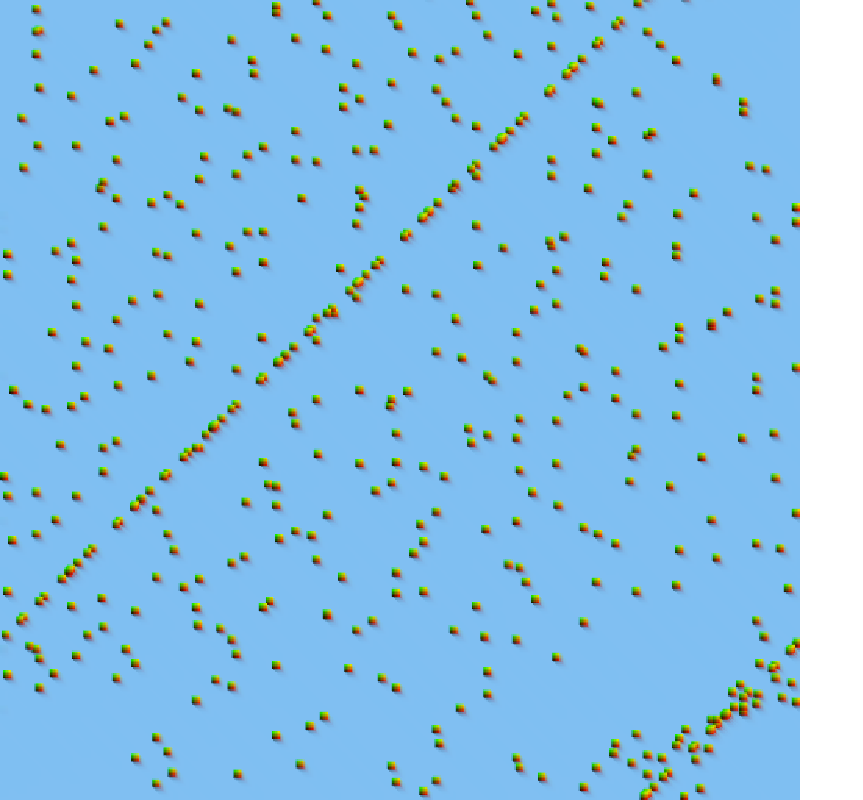
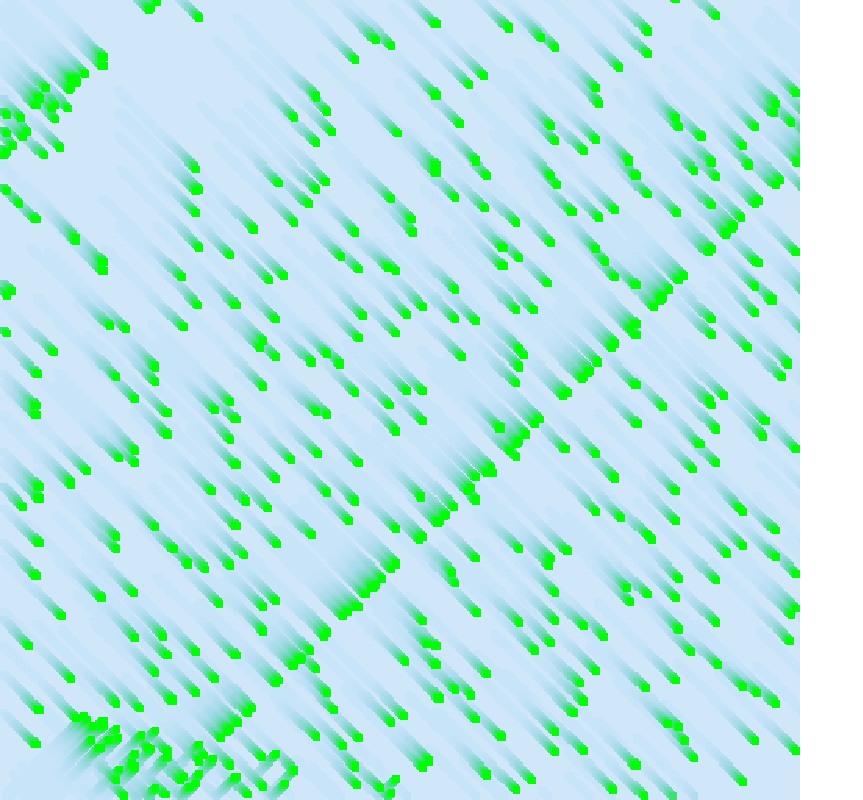
Before and after one commit to Wonshtrum/DITO, a plain HTML site: page index.html in a window 1280 px wide. Shown: the whole page, without its empty margins (0-863 px from the left). Drawn offline with Linux system fonts and the light colour scheme; animation ran at ten frames a second.

Commit message:
FBO, MRT and canvas margin fixed

```diff
--- a/src/game.js
+++ b/src/game.js
@@ -1,27 +1,31 @@
 'use strict';
 
 
-ShaderLib.clear.bind();
-gl.uniform4f(ShaderLib.clear.uniforms.u_color, 0, 0.5, 0.9, 0.5);
-blit(null);
+let mainFBO = new FBO(["main", "obstacle"], 512, 512, gl.RGBA8, gl.RGBA, gl.UNSIGNED_BYTE);
+let lightFBO = new FBO(["main"], 512, 512, gl.RGBA8, gl.RGBA, gl.UNSIGNED_BYTE);
 
-ShaderLib.debug.bind();
-drawQuad(0.2,0.5,0.1,0.1,1,1,1,1);
-batch.flush();
 
 let k = 0;
+let activeTarget = mainFBO.textures.main;
 function update() {
-    ShaderLib.clear.bind();
-    gl.uniform4f(ShaderLib.clear.uniforms.u_color, 0, 0.5, 0.9, 0.5);
-    blit(null);
+    ShaderLib.clearMRT.bind();
+    gl.uniform4f(ShaderLib.clearMRT.uniforms.u_colorF, 0, 0.5, 0.9, 0.2);
+    gl.uniform4f(ShaderLib.clearMRT.uniforms.u_colorB, 1, 1, 1, 1);
+    blit(mainFBO);
 
-    ShaderLib.debug.bind();
-    k++;
-    k %= 500;
+    ShaderLib.obstacle.bind();
+    gl.uniform4f(ShaderLib.obstacle.uniforms.u_color, 0, 0, 0, 1);
+    k--;
     for (let i = 0 ; i < 500 ; i++) {
-        drawQuad(((i*(1+i%5)-k+500)%500)/500, ((i*(1+i%3)+k)%500)/500, 0.01, 0.01, 0,0,0,0);
+        drawQuad(Math.abs((i*(1+i%5)-k+500)%500)/500, Math.abs((i*(1+i%3)+k)%500)/500, 0.01, 0.01, 0,1,0,1);
     }
     batch.flush();
+
+    ShaderLib.light.bind();
+    gl.uniform1i(ShaderLib.light.uniforms.u_obstacles, mainFBO.textures.obstacle.attach(0));
+    blit(lightFBO);
+
+    transferTarget(activeTarget);
     requestAnimationFrame(update);
 }
 
--- a/src/shaderLib/basics.js
+++ b/src/shaderLib/basics.js
@@ -49,7 +49,46 @@ const clear_fsh = compileShader(gl.FRAGMENT_SHADER, `
 	}
 `);
 
+
+const clearMRT_fsh = compileShader(gl.FRAGMENT_SHADER, `
+	layout(location = 0) out vec4 outColor;
+	layout(location = 1) out vec4 obsColor;
+
+	uniform vec4 u_colorF;
+	uniform vec4 u_colorB;
+
+	void main() {
+		outColor = u_colorF;
+		obsColor = u_colorB;
+	}
+`);
+const obstacle_fsh = compileShader(gl.FRAGMENT_SHADER, `
+	layout(location = 0) out vec4 outColor;
+	layout(location = 1) out vec4 obsColor;
+
+	in vec4 v_color;
+	uniform vec4 u_color;
+
+	void main() {
+		outColor = v_color;
+		obsColor = u_color;
+	}
+`);
+const light_fsh = compileShader(gl.FRAGMENT_SHADER, `
+	layout(location = 0) out vec4 outColor;
+
+	in vec2 v_position;
+	uniform sampler2D u_obstacles;
+
+	void main() {
+		outColor = texture(u_obstacles, v_position)*vec4(0,0,0.5,1)+vec4(0.2,0.5,0.1,1);
+	}
+`);
+
 const ShaderLib = {};
 
-ShaderLib.debug = new Shader(general_vsh, debug_fsh);
-ShaderLib.clear = new Shader(basic_vsh, clear_fsh);
+ShaderLib.debug    = new Shader(general_vsh, debug_fsh);
+ShaderLib.clear    = new Shader(basic_vsh, clear_fsh);
+ShaderLib.clearMRT = new Shader(basic_vsh, clearMRT_fsh);
+ShaderLib.obstacle = new Shader(general_vsh, obstacle_fsh);
+ShaderLib.light    = new Shader(basic_vsh, light_fsh);
--- a/src/webgl/webgl.js
+++ b/src/webgl/webgl.js
@@ -8,8 +8,8 @@ class Texture {
 		this.data = gl.createTexture();
 		gl.activeTexture(gl.TEXTURE0 + id);
 		gl.bindTexture(gl.TEXTURE_2D, this.data);
-		gl.texParameteri(gl.TEXTURE_2D, gl.TEXTURE_MIN_FILTER, gl.LINEAR);
-		gl.texParameteri(gl.TEXTURE_2D, gl.TEXTURE_MAG_FILTER, gl.LINEAR);
+		gl.texParameteri(gl.TEXTURE_2D, gl.TEXTURE_MIN_FILTER, gl.NEAREST);
+		gl.texParameteri(gl.TEXTURE_2D, gl.TEXTURE_MAG_FILTER, gl.NEAREST);
 		gl.texParameteri(gl.TEXTURE_2D, gl.TEXTURE_WRAP_S, gl.CLAMP_TO_EDGE);
 		gl.texParameteri(gl.TEXTURE_2D, gl.TEXTURE_WRAP_T, gl.CLAMP_TO_EDGE);
 		gl.texImage2D(gl.TEXTURE_2D, 0, internalFormat, width, height, 0, format, type, null);
--- a/style.css
+++ b/style.css
@@ -8,7 +8,7 @@ canvas {
 	width: 100vh;
 	height: 100vh;
 	margin: 0;
-	margin-bottom: -50%;
+	margin-bottom: -50vh;
 }
 .pixel {
 	image-rendering: crisp-edges;
```
